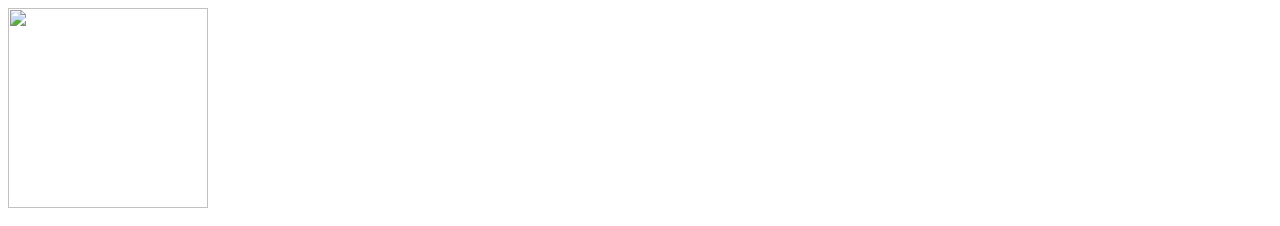
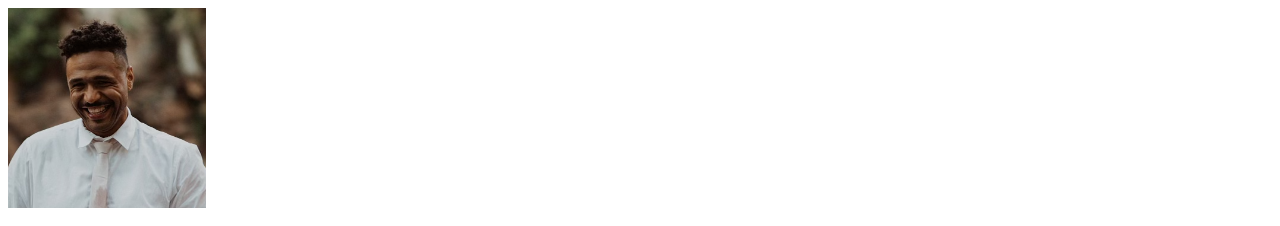
Before and after one commit to TheRealChristopher/Resume, a plain HTML site: page index.html in a window 1280 px wide. Shown: the top 226 px of the page. Drawn offline with Linux system fonts and the light colour scheme; the site is published under a folder, as on GitHub Pages, so addresses that start at the root find nothing.

Commit message:
Add files via upload

```diff
--- a/index.html
+++ b/index.html
@@ -5,7 +5,7 @@
     <title>My Resume</title>
 </head>
 <body>
-    <img src="/Photos/PaigeandScottBulgerWedding-RiverBend-LyonsCO-1196_websize.png" height="200" alt="">
+    <img src="Photos/PaigeandScottBulgerWedding-RiverBend-LyonsCO-1196_websize.png" height="200" alt="">
     <h1>Christopher Beaudoin</h1>
         <h3>Software Dev</h3>
         <hr>
```
